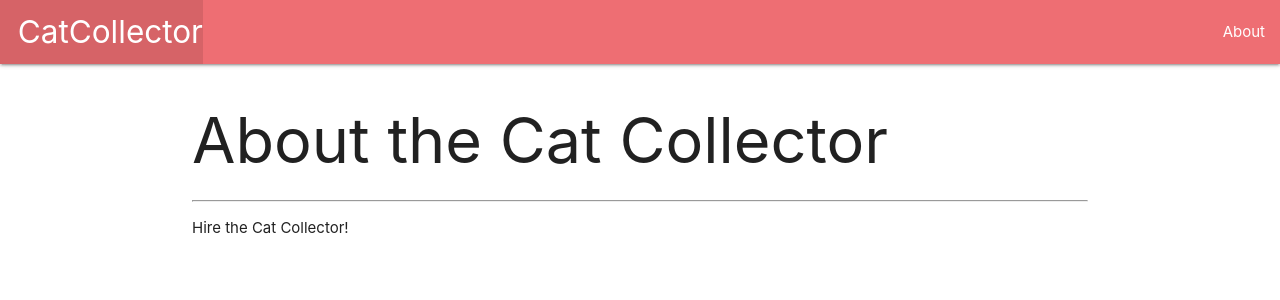
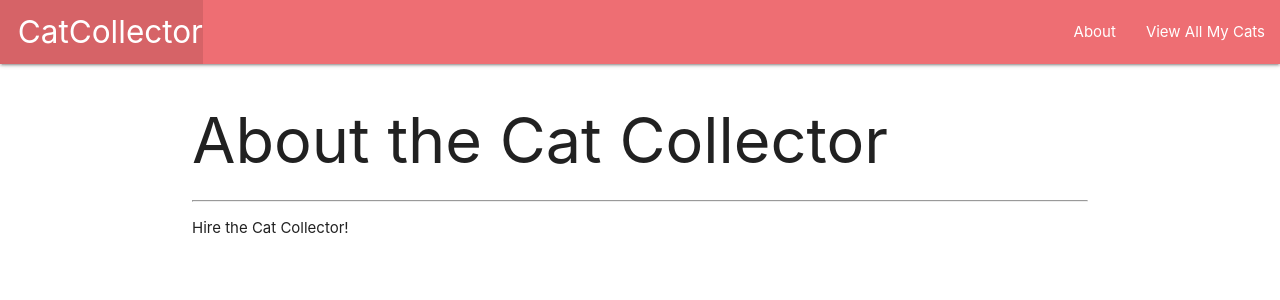
Before and after one commit to Bobby-Coleman/catcollector, a Django app: page /about/ in a window 1280 px wide. Shown: the top 300 px of the page. Run offline with Django 3.2, Linux system fonts and the light colour scheme.

Commit message:
add cats index and /cats route

```diff
--- a/main_app/templates/base.html
+++ b/main_app/templates/base.html
@@ -19,6 +19,7 @@
                 </ul>
                 <ul class="right">
                     <li><a href="/about">About</a></li>
+                    <li><a href="/cats">View All My Cats</a></li>
                 </ul>
             </div>
         </nav>
--- /dev/null
+++ b/main_app/templates/cats/index.html
@@ -0,0 +1,5 @@
+{% extends 'base.html' %}
+
+{% block content %}
+<h1>Cats List</h1>
+{% endblock %}
--- a/main_app/urls.py
+++ b/main_app/urls.py
@@ -4,4 +4,5 @@ from . import views
 urlpatterns = [
     path('', views.home, name='home'),
     path('about/', views.about, name='about'),
+    path('cats/', views.cats_index, name='index'),
 ]
--- a/main_app/views.py
+++ b/main_app/views.py
@@ -4,7 +4,10 @@ from django.http import HttpResponse
 
 
 def home (request):
-    return HttpResponse('<h1>Hello there<h1>')
+    return render(request, 'home.html')
 
 def about (request):
     return render(request, 'about.html')
+
+def cats_index (request):
+    return render(request, 'cats/index.html')
```
